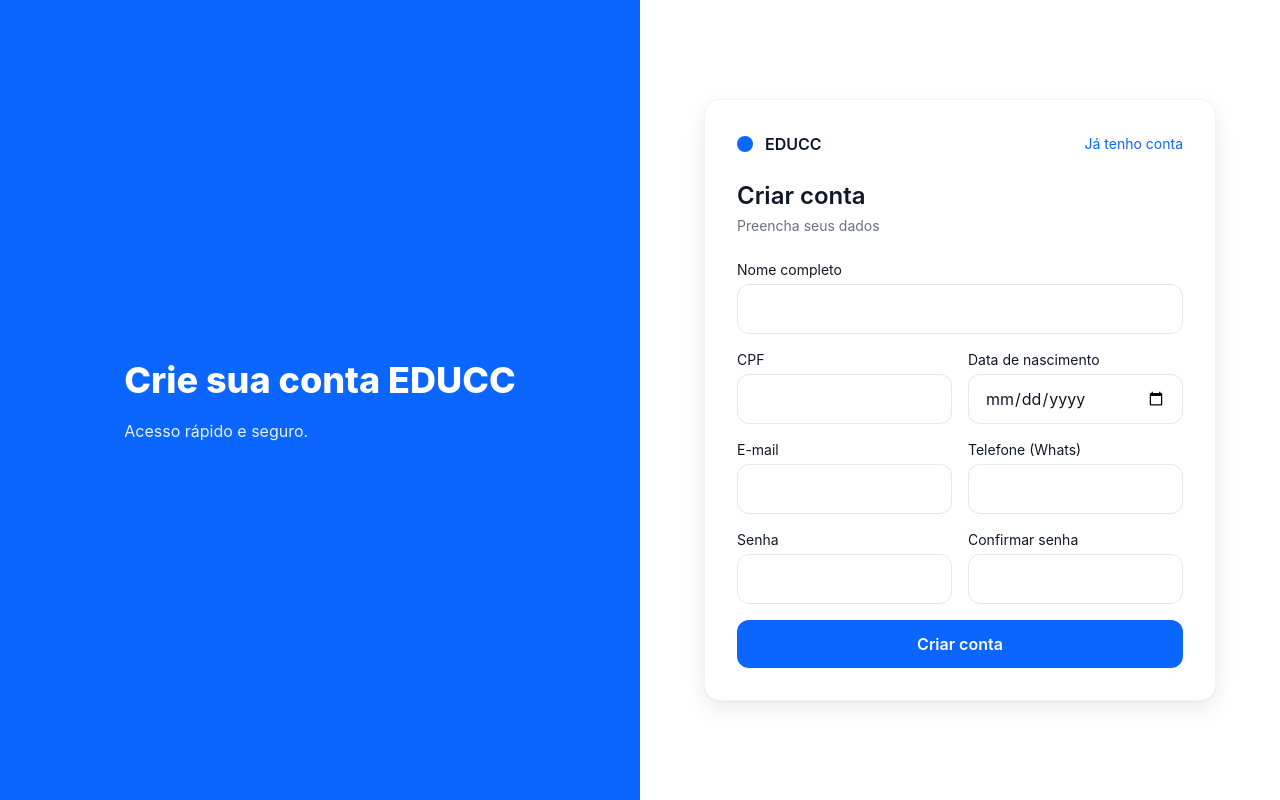
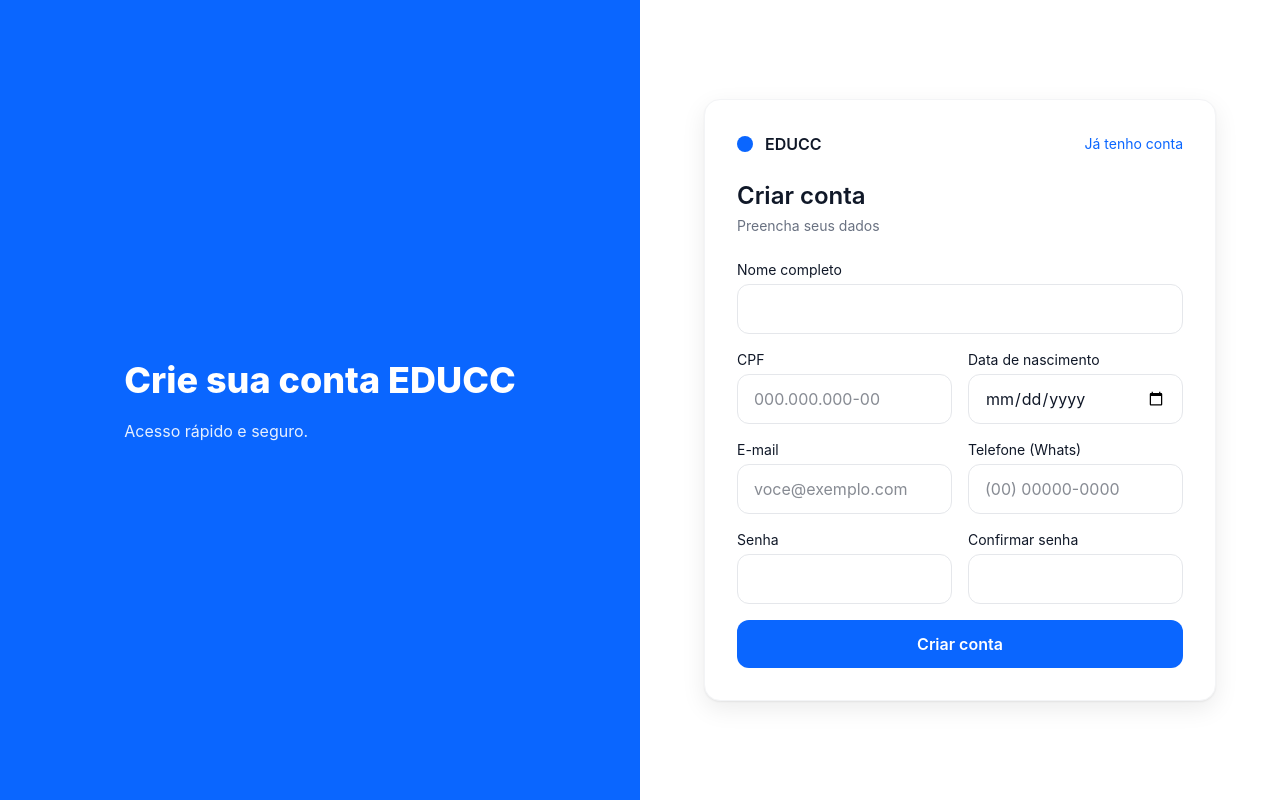
Before and after one commit to guilhermecardosocruz/educc, a Next.js app: page /register in a window 1280 px wide. Built offline with nearby package versions, Linux system fonts and the light colour scheme.

Commit message:
feat(register): máscaras de CPF e Telefone + validações de pattern/inputMode sem alterar login

```diff
--- a/app/(auth)/register/page.tsx
+++ b/app/(auth)/register/page.tsx
@@ -2,6 +2,34 @@
 import { useState } from "react";
 import Link from "next/link";
 import { useRouter } from "next/navigation";
+
+// Helpers de máscara
+function onlyDigits(s: string) { return s.replace(/\D+/g, ""); }
+
+function maskCPF(v: string) {
+  const d = onlyDigits(v).slice(0, 11);
+  const p1 = d.slice(0,3);
+  const p2 = d.slice(3,6);
+  const p3 = d.slice(6,9);
+  const p4 = d.slice(9,11);
+  let out = p1;
+  if (p2) out += "." + p2;
+  if (p3) out += "." + p3;
+  if (p4) out += "-" + p4;
+  return out;
+}
+
+function maskPhoneBR(v: string) {
+  const d = onlyDigits(v).slice(0, 11);
+  const ddd = d.slice(0,2);
+  const a = d.length > 10 ? d.slice(2,7) : d.slice(2,6);
+  const b = d.length > 10 ? d.slice(7,11) : d.slice(6,10);
+  let out = ddd ? `(${ddd}` : "";
+  if (ddd && d.length >= 2) out += ") ";
+  if (a) out += a;
+  if (b) out += "-" + b;
+  return out;
+}
 
 export default function RegisterPage() {
   const router = useRouter();
@@ -26,6 +54,12 @@ export default function RegisterPage() {
     setLoading(true);
     setErr(null);
 
+    // normalizações
+    const email = form.email.trim().toLowerCase();
+    const cpf = form.cpf.trim();
+    const phone = form.phone.trim();
+    const name = form.name.trim();
+
     if (form.password.length < 8) {
       setErr("A senha deve ter pelo menos 8 caracteres");
       setLoading(false);
@@ -36,18 +70,40 @@ export default function RegisterPage() {
       setLoading(false);
       return;
     }
+    // Validações básicas de client
+    if (onlyDigits(cpf).length !== 11) {
+      setErr("CPF inválido");
+      setLoading(false);
+      return;
+    }
+    const phoneDigits = onlyDigits(phone);
+    if (!(phoneDigits.length === 10 || phoneDigits.length === 11)) {
+      setErr("Telefone inválido");
+      setLoading(false);
+      return;
+    }
+    if (!form.birthDate) {
+      setErr("Informe a data de nascimento");
+      setLoading(false);
+      return;
+    }
 
     try {
       const res = await fetch("/api/auth/register", {
         method: "POST",
         headers: { "content-type": "application/json" },
-        body: JSON.stringify(form)
+        body: JSON.stringify({
+          ...form,
+          name,
+          cpf,        // API já remove dígitos; máscara ok
+          phone,      // idem
+          email       // normalizado
+        })
       });
       const data = await res.json().catch(()=> ({}));
       if (!res.ok || !data?.ok) {
         setErr(data?.error ?? "Erro ao criar conta");
       } else {
-        // após registrar, levar ao login
         router.push("/login");
       }
     } catch {
@@ -88,32 +144,97 @@ export default function RegisterPage() {
           <form onSubmit={onSubmit} className="grid grid-cols-1 sm:grid-cols-2 gap-4">
             <div className="sm:col-span-2">
               <label className="block text-sm mb-1">Nome completo</label>
-              <input className="input" value={form.name} onChange={e=>update("name", e.target.value)} required />
+              <input
+                className="input"
+                value={form.name}
+                onChange={e=>update("name", e.target.value)}
+                required
+                autoComplete="name"
+              />
             </div>
+
             <div>
               <label className="block text-sm mb-1">CPF</label>
-              <input className="input" value={form.cpf} onChange={e=>update("cpf", e.target.value)} required />
+              <input
+                className="input"
+                inputMode="numeric"
+                placeholder="000.000.000-00"
+                value={form.cpf}
+                onChange={(e)=> update("cpf", maskCPF(e.target.value))}
+                maxLength={14}
+                required
+                pattern="^\d{3}\.\d{3}\.\d{3}-\d{2}$"
+                title="Formato: 000.000.000-00"
+                autoComplete="off"
+              />
             </div>
+
             <div>
               <label className="block text-sm mb-1">Data de nascimento</label>
-              <input className="input" type="date" value={form.birthDate} onChange={e=>update("birthDate", e.target.value)} required />
+              <input
+                className="input"
+                type="date"
+                value={form.birthDate}
+                onChange={e=>update("birthDate", e.target.value)}
+                required
+                autoComplete="bday"
+              />
             </div>
+
             <div>
               <label className="block text-sm mb-1">E-mail</label>
-              <input className="input" type="email" value={form.email} onChange={e=>update("email", e.target.value)} required />
+              <input
+                className="input"
+                type="email"
+                placeholder="voce@exemplo.com"
+                value={form.email}
+                onChange={(e)=> update("email", e.target.value.trim())}
+                required
+                autoComplete="email"
+              />
             </div>
+
             <div>
               <label className="block text-sm mb-1">Telefone (Whats)</label>
-              <input className="input" type="tel" value={form.phone} onChange={e=>update("phone", e.target.value)} required />
+              <input
+                className="input"
+                type="tel"
+                inputMode="tel"
+                placeholder="(00) 00000-0000"
+                value={form.phone}
+                onChange={(e)=> update("phone", maskPhoneBR(e.target.value))}
+                maxLength={15}
+                required
+                pattern="^\(\d{2}\)\s?\d{4,5}-\d{4}$"
+                title="Formato: (00) 00000-0000"
+                autoComplete="tel"
+              />
             </div>
 
             <div>
               <label className="block text-sm mb-1">Senha</label>
-              <input className="input" type="password" value={form.password} onChange={e=>update("password", e.target.value)} required minLength={8} />
+              <input
+                className="input"
+                type="password"
+                value={form.password}
+                onChange={e=>update("password", e.target.value)}
+                required
+                minLength={8}
+                autoComplete="new-password"
+              />
             </div>
+
             <div>
               <label className="block text-sm mb-1">Confirmar senha</label>
-              <input className="input" type="password" value={form.confirmPassword} onChange={e=>update("confirmPassword", e.target.value)} required minLength={8} />
+              <input
+                className="input"
+                type="password"
+                value={form.confirmPassword}
+                onChange={e=>update("confirmPassword", e.target.value)}
+                required
+                minLength={8}
+                autoComplete="new-password"
+              />
             </div>
 
             {err && <p className="sm:col-span-2 text-sm text-red-600">{err}</p>}
```
